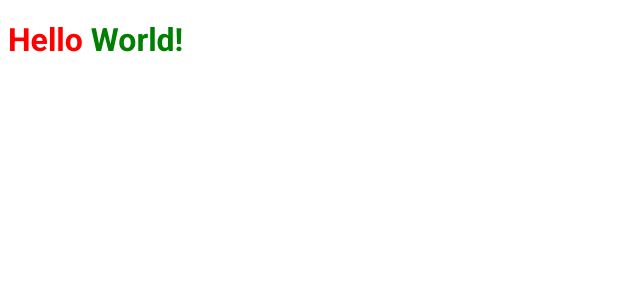
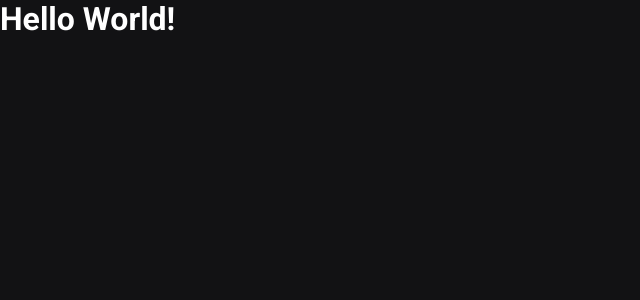
Before and after one commit to Gabrielscruz/ignews, a Next.js app: page / in a window 1280 px wide. Shown: the top 300 px of the page, without its empty margins (0-640 px from the left). Built offline with nearby package versions, Linux system fonts and the light colour scheme.

Commit message:
Estilos_globais_do_app

```diff
--- a/src/pages/_app.tsx
+++ b/src/pages/_app.tsx
@@ -1,5 +1,5 @@
 import {AppProps} from 'next/app'
-
+import '../styles/global.scss'
 
 
 function MyApp({ Component, pageProps }:AppProps) {
--- a/src/pages/index.tsx
+++ b/src/pages/index.tsx
@@ -1,4 +1,3 @@
-import styles from '../styles/home.module.scss';
 import Head from 'next/head'
 
 export default function Home() {
@@ -9,8 +8,8 @@
         <title> Inicio | ig.news</title>
       </Head>
 
-      <h1 className={styles.title}>
-        Hello  <span>World!</span>
+      <h1>
+        Hello  World!
       </h1>
 
    </>
--- /dev/null
+++ b/src/styles/global.scss
@@ -0,0 +1,46 @@
+* {
+    margin: 0;
+    padding:0;
+    box-sizing: border-box;
+}
+
+:root{
+    --white: #ffffff;
+
+    --gray-100: #e1e1e6;
+    --gray-300: #a8a8b3;
+    --gray-900: #121214;
+
+    --cyan-500: #61dafb;
+    --yellow-500: #eba417;
+}
+
+@media(max-width: 1080px){
+    html{
+        font-size: 93.75%;
+    }
+}
+
+@media(max-width: 720px){
+    html{
+        font-size: 87.5%;
+    }
+}
+
+body{
+    background: var(--gray-900);
+    color: var(--white);
+}
+
+body, input, textarea, select, button{
+    font: 400 1rem "Roboto", sans-serif;
+}
+
+button{
+    cursor: pointer;
+}
+
+a {
+    color: inherit;
+    text-decoration: none;
+}
--- a/src/styles/home.module.scss
+++ /dev/null
@@ -1,9 +0,0 @@
-.title{
-    color:red;
-    font-family: 'Roboto', sans-serif;
-
-    span{
-        font-weight: 600;
-        color:green;
-    }
-}
```
